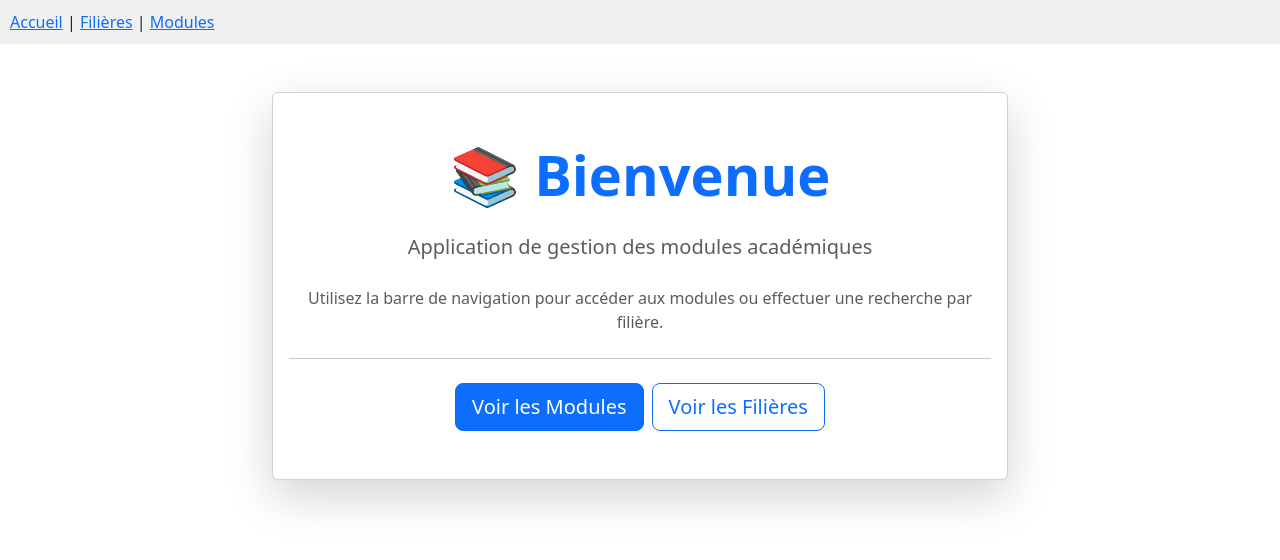
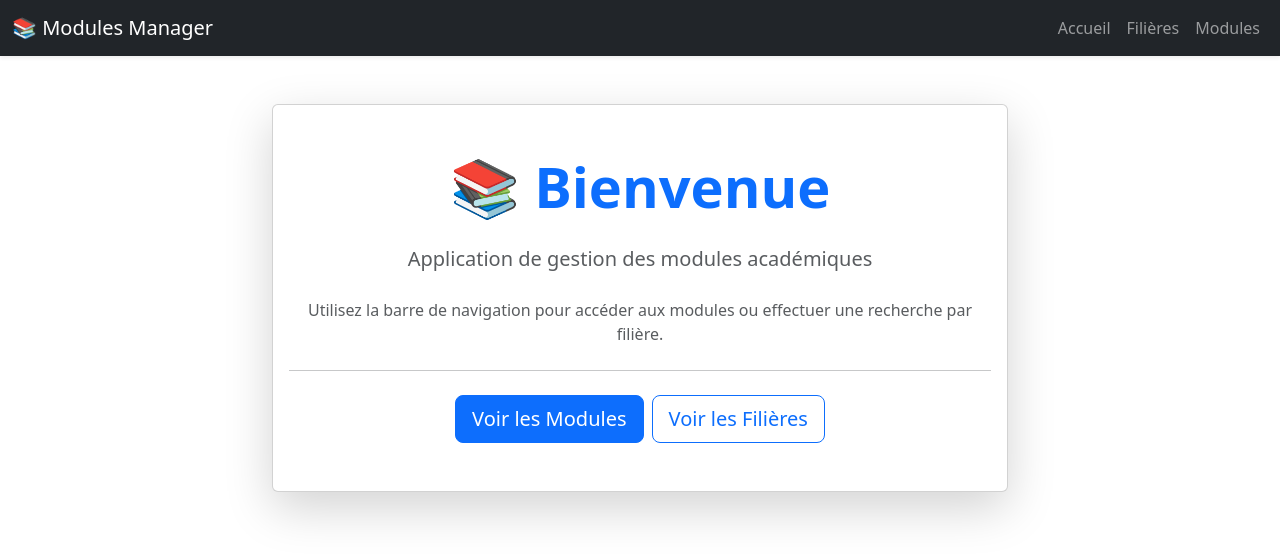
Before and after one commit to 3afaf-ahadad/TP_REACT_Routage_-_Server_JSON, a React (Vite) app: page / in a window 1280 px wide. Shown: the top 560 px of the page. Built offline with nearby package versions, Linux system fonts and the light colour scheme; data requests are answered from the project's data file; a small style sheet from the web is missing.

Commit message:
Refactor Navbar component with Bootstrap styling

```diff
--- a/src/components/Navbar.jsx
+++ b/src/components/Navbar.jsx
@@ -1,13 +1,40 @@
-import React from "react";
 import { Link } from "react-router-dom";
-
 
 function NavBar() {
   return (
-    <nav style={{ backgroundColor: "#f0f0f0", padding: "10px" }}>
-      <Link to="/">Accueil</Link> |{" "}
-      <Link to="/filieres">Filières</Link> |{" "}
-      <Link to="/modules">Modules</Link>
+    <nav className="navbar navbar-expand-lg navbar-dark bg-dark shadow-sm">
+      <div className="container-fluid">
+        <Link className="navbar-brand" to="/">
+          📚 Modules Manager
+        </Link>
+        <button
+          className="navbar-toggler"
+          type="button"
+          data-bs-toggle="collapse"
+          data-bs-target="#navbarNav"
+        >
+          <span className="navbar-toggler-icon"></span>
+        </button>
+        <div className="collapse navbar-collapse" id="navbarNav">
+          <ul className="navbar-nav ms-auto">
+            <li className="nav-item">
+              <Link className="nav-link" to="/">
+                Accueil
+              </Link>
+            </li>
+            <li className="nav-item">
+              <Link className="nav-link" to="/filieres">
+                Filières
+              </Link>
+            </li>
+            <li className="nav-item">
+              <Link className="nav-link" to="/modules">
+                Modules
+              </Link>
+            </li>
+          </ul>
+        </div>
+      </div>
     </nav>
   );
 }
```
